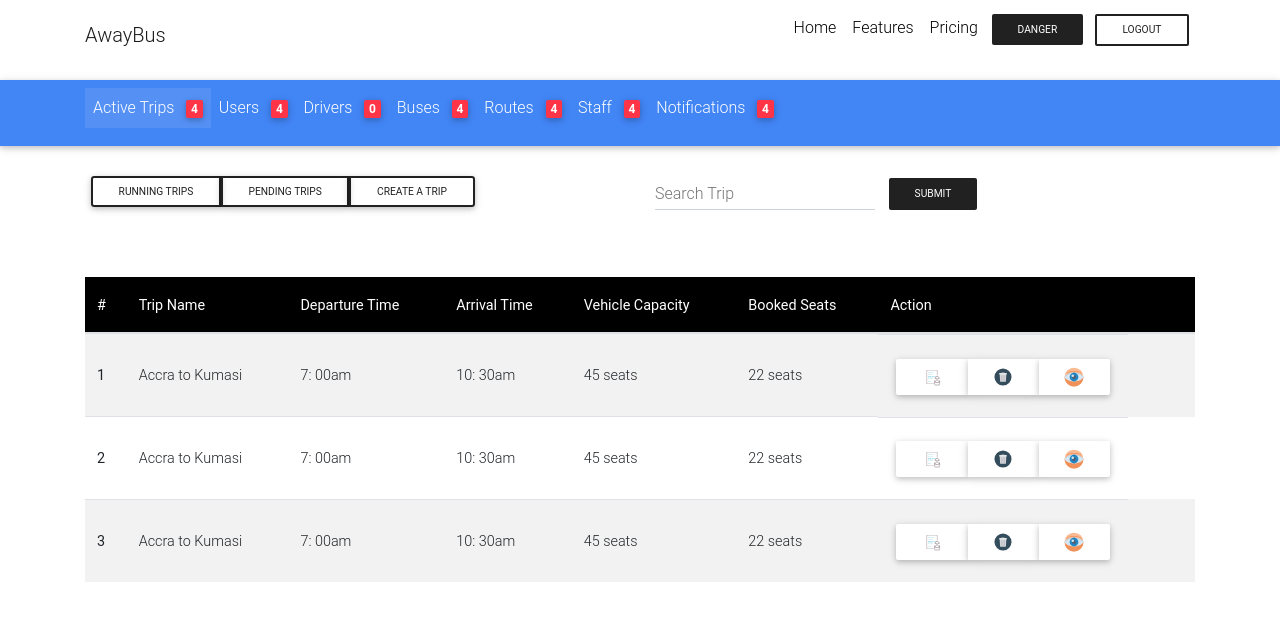
After one commit to SedemQuame/awayBusUi, a PHP site: page /admin/index.html in a window 1280 px wide. The commit adds this page. Shown: the top 621 px of the page. Run offline with PHP 8.4, Linux system fonts and the light colour scheme.

Commit message:
started admin UI, for viewing and manipulating trip data.

```diff
--- /dev/null
+++ b/admin/index.html
@@ -0,0 +1,222 @@
+<!DOCTYPE html>
+<html lang="en">
+
+<head>
+    <!-- Required meta tags -->
+    <meta charset="utf-8">
+    <meta name="viewport" content="width=device-width, initial-scale=1, shrink-to-fit=no">
+    <title>AwayBus</title>
+    <!-- FrontEnd Frameworks Css -->
+    <link rel="stylesheet" href="../css/bootstrap.min.css">
+    <link rel="stylesheet" href="../css/mdb.min.css">
+    <!-- Custom Css -->
+    <link rel="stylesheet" href="../css/style.css">
+</head>
+
+<body>
+    <!--Primary Navbar-->
+
+    <nav class="navbar navbar-expand-lg navbar-light bg-white">
+        <div class="container">
+            <!-- Navbar brand -->
+            <a class="navbar-brand" href="#">AwayBus</a>
+
+            <!-- Collapse button -->
+            <button class="navbar-toggler" type="button" data-toggle="collapse" data-target="#basicExampleNav" aria-controls="basicExampleNav" aria-expanded="false" aria-label="Toggle navigation">
+                <span class="navbar-toggler-icon"></span>
+            </button>
+
+            <!-- Collapsible content -->
+            <div class="collapse navbar-collapse" id="basicExampleNav">
+
+                <!-- Links -->
+                <ul class="navbar-nav ml-auto">
+                    <li class="nav-item">
+                        <a class="nav-link" href="#">Home</a>
+                    </li>
+                    <li class="nav-item">
+                        <a class="nav-link" href="#">Features</a>
+                    </li>
+                    <li class="nav-item">
+                        <a class="nav-link" href="#">Pricing</a>
+                    </li>
+                    <li class="nav-item">
+                        <button type="button" class="btn btn-sm btn-dark waves-effect z-depth-0">Danger</button>
+                    </li>
+                    <li class="nav-item">
+                        <button type="button" class="btn btn-sm btn-outline-dark waves-effect z-depth-0">Logout</button>
+                    </li>
+                </ul>
+                <!-- Links -->
+            </div>
+            <!-- Collapsible content -->
+
+        </div>
+    </nav>
+    <!--/.Navbar-->
+
+    <!-- Secondary Navbar-->
+    <nav class="navbar navbar-expand-lg navbar-dark primary-color">
+        <div class="container">
+            <!-- Links -->
+            <ul class="navbar-nav mr-auto">
+                <li class="nav-item active">
+                    <a class="nav-link" href="#">
+                        Active Trips
+                        <span class="badge badge-danger ml-2">4</span>
+                    </a>
+                </li>
+                <li class="nav-item">
+                    <a class="nav-link" href="#">
+                        Users
+                    <span class="badge badge-danger ml-2">4</span>
+                    </a>
+                </li>
+                <li class="nav-item">
+                    <a class="nav-link" href="#">
+                        Drivers
+                    <span class="badge badge-danger ml-2">0</span>
+                    </a>
+                </li>
+                <li class="nav-item">
+                    <a class="nav-link" href="#">
+                        Buses
+                    <span class="badge badge-danger ml-2">4</span>
+                    </a>
+                </li>
+                <li class="nav-item">
+                    <a class="nav-link" href="#">
+                        Routes
+                    <span class="badge badge-danger ml-2">4</span>
+                    </a>
+                </li>
+                <li class="nav-item">
+                    <a class="nav-link" href="#">
+                        Staff
+                    <span class="badge badge-danger ml-2">4</span>
+                    </a>
+                </li>
+                <li class="nav-item">
+                    <a class="nav-link" href="#">
+                        Notifications
+                    <span class="badge badge-danger ml-2">4</span>
+                    </a>
+                </li>
+            </ul>
+            <!-- Links -->
+        </div>
+    </nav>
+    <!--/.Navbar-->
+
+    <div class="container">
+        <div class="row">
+            <div class="col-6">
+                <!-- Trip Querying Paramters -->
+                <div class="md-form">
+                    <div class="btn-group btn-group-sm" role="group" aria-label="Basic example">
+                        <a class="btn btn-outline-dark btn-sm" href="">Running Trips</a>
+                        <a class="btn btn-outline-dark btn-sm" href="">Pending Trips</a>
+                        <a class="btn btn-outline-dark btn-sm" href="">Create a Trip</a>
+                    </div>
+                </div>
+            </div>
+
+            <div class="col-6">
+                <!-- Search Forms -->
+                <form class="form-inline" action="" method="get">
+                    <div class="md-form mb-2 mr-sm-2">
+                        <input type="text" id="materialLoginFormEmail" class="form-control">
+                        <label for="materialLoginFormEmail">Search Trip</label>
+                    </div>
+
+                    <div class="md-form mb-2 mr-sm-2">
+                        <button type="submit" class="btn btn-sm btn-dark waves-effect z-depth-0">Submit</button>
+                    </div>
+                </form>
+            </div>
+        </div>
+    </div>
+
+    <div id="trip-list" class="container table-responsive text-nowrap">
+        <table class="table table-striped">
+            <thead class="black white-text">
+                <tr>
+                    <th scope="col">#</th>
+                    <th scope="col">Trip Name</th>
+                    <th scope="col">Departure Time</th>
+                    <th scope="col">Arrival Time</th>
+                    <th scope="col">Vehicle Capacity</th>
+                    <th scope="col">Booked Seats</th>
+                    <th scope="col">Action</th>
+                </tr>
+            </thead>
+            <tbody>
+                <tr>
+                    <th class="align-middle" scope="row">1</th>
+                    <td class="align-middle">Accra to Kumasi</td>
+                    <td class="align-middle">7: 00am</td>
+                    <td class="align-middle">10: 30am</td>
+                    <td class="align-middle">45 seats</td>
+                    <td class="align-middle">22 seats</td>
+                    <td class="align-middle btn-group" role="group" aria-label="Basic example">
+                        <button type="button" class="btn btn-sm btn-white">
+                            <img class="buttonImg" src="../img/restart.svg" alt="">
+                        </button>
+                        <button type="button" class="btn btn-sm btn-white">
+                            <img class="buttonImg" src="../img/delete.svg" alt="">
+                        </button>
+                        <button type="button" class="btn btn-sm btn-white">
+                            <img class="buttonImg" src="../img/view.svg" alt="">
+                        </button>
+                    </td>
+                </tr>
+                <tr>
+                    <th class="align-middle" scope="row">2</th>
+                    <td class="align-middle">Accra to Kumasi</td>
+                    <td class="align-middle">7: 00am</td>
+                    <td class="align-middle">10: 30am</td>
+                    <td class="align-middle">45 seats</td>
+                    <td class="align-middle">22 seats</td>
+                    <td class="align-middle btn-group" role="group" aria-label="Basic example">
+                        <button type="button" class="btn btn-sm btn-white">
+                            <img class="buttonImg" src="../img/restart.svg" alt="">
+                        </button>
+                        <button type="button" class="btn btn-sm btn-white">
+                            <img class="buttonImg" src="../img/delete.svg" alt="">
+                        </button>
+                        <button type="button" class="btn btn-sm btn-white">
+                            <img class="buttonImg" src="../img/view.svg" alt="">
+                        </button>
+                    </td>
+                </tr>
+                <tr>
+                    <th class="align-middle" scope="row">3</th>
+                    <td class="align-middle">Accra to Kumasi</td>
+                    <td class="align-middle">7: 00am</td>
+                    <td class="align-middle">10: 30am</td>
+                    <td class="align-middle">45 seats</td>
+                    <td class="align-middle">22 seats</td>
+                    <td class="align-middle btn-group" role="group" aria-label="Basic example">
+                        <button type="button" class="btn btn-sm btn-white">
+                            <img class="buttonImg" src="../img/restart.svg" alt="">
+                        </button>
+                        <button type="button" class="btn btn-sm btn-white">
+                            <img class="buttonImg" src="../img/delete.svg" alt="">
+                        </button>
+                        <button type="button" class="btn btn-sm btn-white">
+                            <img class="buttonImg" src="../img/view.svg" alt="">
+                        </button>
+                    </td>
+                </tr>
+            </tbody>
+        </table>
+    </div>
+
+    <script src="../js/holder.min.js"></script>
+    <script src="../js/jquery.min.js"></script>
+    <script src="../js/popper.min.js"></script>
+    <script src="../js/bootstrap.min.js"></script>
+    <script src="../js/mdb.min.js"></script>
+</body>
+
+</html>
--- a/css/style.css
+++ b/css/style.css
@@ -5,6 +5,10 @@
 
 
 /* ID */
+
+#trip-list {
+    margin-top: 20px;
+}
 
 
 /* ClLASSES */
@@ -16,6 +20,11 @@
 .travellerImg {
     position: absolute;
     bottom: 20px;
+}
+
+.buttonImg {
+    width: 20px;
+    height: 20px;
 }
 
 .blogStories {
--- a/home.html
+++ b/home.html
@@ -36,7 +36,7 @@
 
                 <!-- Links -->
                 <ul class="navbar-nav ml-auto">
-                    <li class="nav-item active">
+                    <li class="nav-item">
                         <a class="nav-link" href="#">Home</a>
                     </li>
                     <li class="nav-item">
```
Also changed, not shown: img/delete.svg (added), img/restart.svg (added), img/view.svg (added), login.html (renamed from html/login.html), routes.html (renamed from html/routes.html), signup.html (renamed from html/signup.html).
